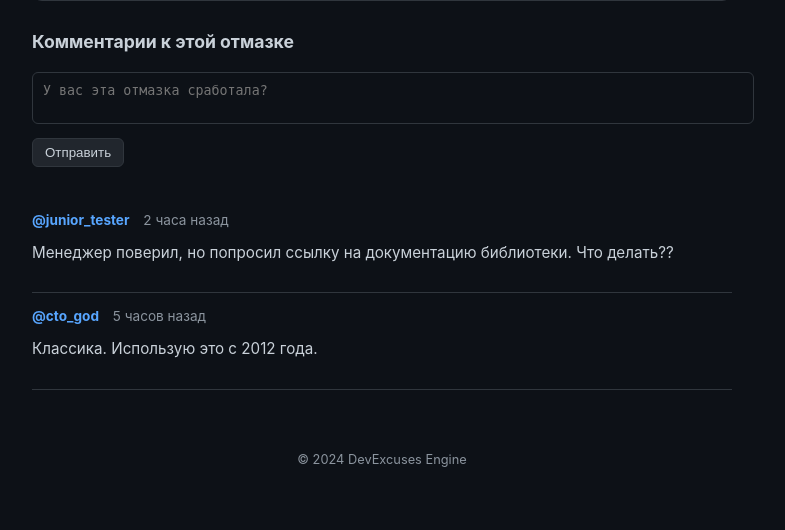
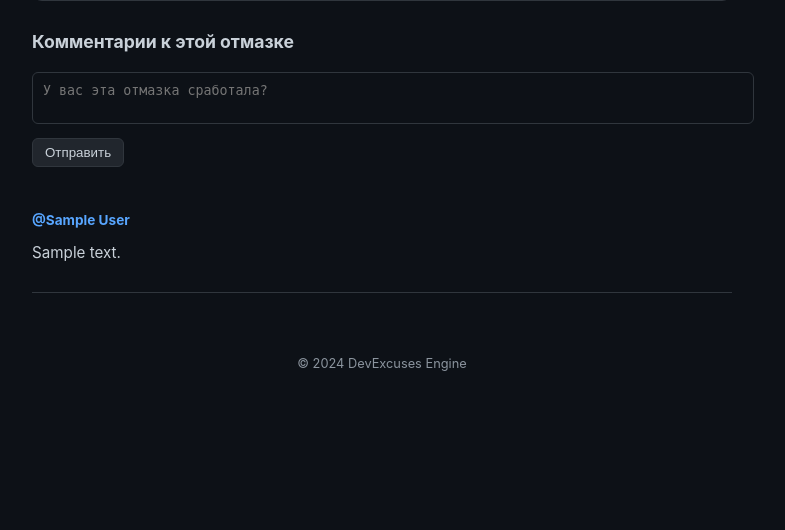
Before and after one commit to vnnsaybot/DevExcuses, a Flask app: template static/templates/main.html in a window 1280 px wide. Shown: the part 393-923 px from the top of the page, without its empty margins (258-1043 px from the left). After the commit the page ends 764 px from the top, so only its background shows below. Run offline with Flask 3, Linux system fonts and the light colour scheme; the template is opened without the code that fills it: most values are stand-ins (such as "Sample title", 1, 10 or a date in 2020); parts of the project's set-up code (start-up, migrations or seed data) failed here and were passed over.

Commit message:
+ integrate comments

```diff
--- a/db_test.py
+++ b/db_test.py
@@ -1,4 +1,6 @@
 import requests
+import sqlite3
+
 
 # responce = requests.get("http://127.0.0.1:8080/api/")
 # print(responce.text)
--- a/main.py
+++ b/main.py
@@ -1,7 +1,7 @@
 from flask import render_template, Flask
 from sqlalchemy import func
 from data import db_session
-from data.__all_models import Excuse
+from data.__all_models import Excuse, Comment
 from data import excuse_resources
 from flask_restful import Api
 
@@ -13,10 +13,11 @@ api = Api(app)
 def main():
     session = db_session.create_session()
     random_excuse = session.query(Excuse).order_by(func.random()).first()
-    return render_template("main.html", excuse=random_excuse)
+    comments = session.query(Comment).filter_by(excuse=random_excuse.id).all()
+    return render_template("main.html", excuse=random_excuse, comments=comments )
 
 if __name__ == '__main__':
     db_session.global_init("db/blogs.db")
     api.add_resource(excuse_resources.ExcusesListResource, "/api/excuses/")
-    api.add_resource(excuse_resources.ExcusesResource, "/api/excuses/<excuses_id>")
+    api.add_resource(excuse_resources.ExcuseResource, "/api/excuses/<excuses_id>")
     app.run(host='127.0.0.1', port=8080, debug=True)
--- a/static/templates/main.html
+++ b/static/templates/main.html
@@ -74,19 +74,14 @@
 
             <div class="comments-list">
                 <!-- Шаблон -->
-                <div class="comment">
-                    <div class="comment-meta">
-                        <strong>@junior_tester</strong> <span class="date">2 часа назад</span>
+                {% for comment in comments %}
+                    <div class="comment">
+                        <div class="comment-meta">
+                            <strong>@{{ comment.author }}</strong>
+                        </div>
+                        <p class="comment-text">{{ comment.content }}</p>
                     </div>
-                    <p class="comment-text">Менеджер поверил, но попросил ссылку на документацию библиотеки. Что делать??</p>
-                </div>
-
-                <div class="comment">
-                    <div class="comment-meta">
-                        <strong>@cto_god</strong> <span class="date">5 часов назад</span>
-                    </div>
-                    <p class="comment-text">Классика. Использую это с 2012 года.</p>
-                </div>
+                {% endfor %}
             </div>
         </section>
     </main>
```
Also changed, not shown: db/blogs.db.
